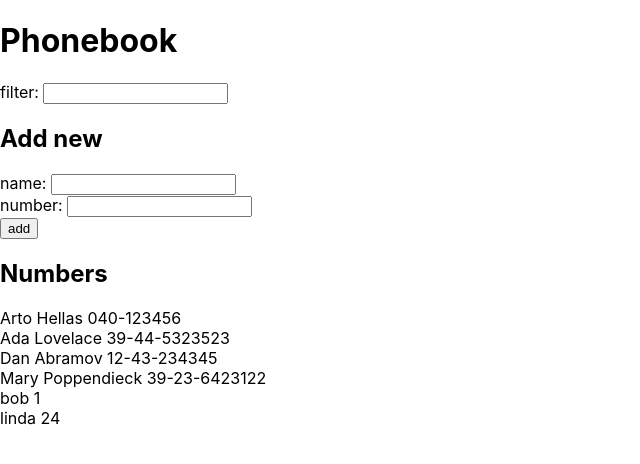
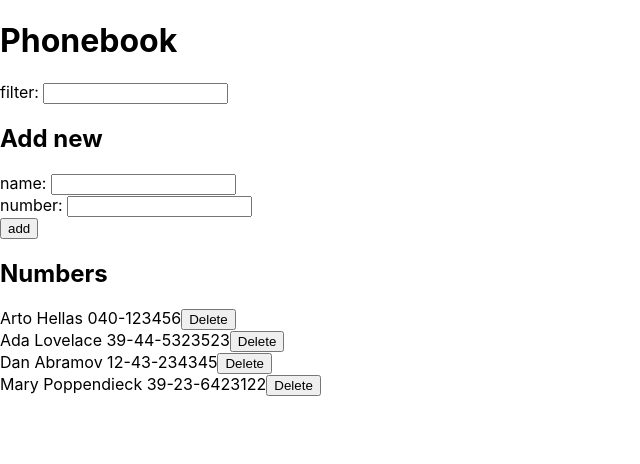
Before and after one commit to spezzers/fullstackopen2020, a React (Create React App) app in the folder part2/phonebook/: page / in a window 1280 px wide. Shown: the top 464 px of the page, without its empty margins (0-640 px from the left). Built offline with nearby package versions, Linux system fonts and the light colour scheme; data requests are answered from the project's data file.

Commit message:
2.17 done

```diff
--- a/part2/phonebook/db.json
+++ b/part2/phonebook/db.json
@@ -19,16 +19,6 @@
       "name": "Mary Poppendieck",
       "number": "39-23-6423122",
       "id": 4
-    },
-    {
-      "name": "bob",
-      "number": "1",
-      "id": 5
-    },
-    {
-      "name": "linda",
-      "number": "24",
-      "id": 6
     }
   ]
 }
--- a/part2/phonebook/src/App.jsx
+++ b/part2/phonebook/src/App.jsx
@@ -20,8 +20,7 @@ const App = () => {
   const handleNumberInput = event => setNewNumber(event.target.value)
   const handleFilterInput = event => setFilter(event.target.value)
 
-  const addPerson = event => {
-    event.preventDefault()
+  const addPerson = () => {
     if (persons.map(person => person.name).includes(newName)) {
       alert(`'${newName}' is already in the phonebook`)
     } else {
@@ -33,6 +32,19 @@ const App = () => {
           setNewNumber('')
         })
     }
+  }
+  const removePerson = (event) => {
+    const id = parseInt(event.target.id)
+    const deleteMe = persons.filter(p => p.id === id)[0]
+
+    if (window.confirm(`Do you really want to delete ${deleteMe.name}`)) {
+      contactService
+        .remove(id)
+        .then(setPersons(
+          persons.filter(p => p.id !== id)
+        ))
+    }
+
   }
 
   return (
@@ -46,7 +58,7 @@ const App = () => {
         numberInput={handleNumberInput}
         onSubmit={addPerson}
       />
-      <Persons peeps={persons} filter={filter} />
+      <Persons peeps={persons} filter={filter} remove={removePerson}/>
     </div>
   )
 }
--- a/part2/phonebook/src/components/Persons.jsx
+++ b/part2/phonebook/src/components/Persons.jsx
@@ -1,10 +1,15 @@
 import React from 'react'
 
 
-const Persons = ({peeps, filter}) => {
+const Persons = ({peeps, filter, remove}) => {
     const filteredPeeps = peeps.filter(person => person.name.toUpperCase().includes(filter.toUpperCase()))
-    const listPeeps = filteredPeeps.map(
-      person => <div key={person.name}>{`${person.name} ${person.number}`}</div>
+    const listPeeps = filteredPeeps.map(person => {
+      return (
+        <div key={person.id}>
+          {`${person.name} ${person.number}`}
+          <button id={person.id} onClick={remove}>Delete</button>
+        </div>
+      )}
     )
     return (
       <>
--- a/part2/phonebook/src/services/contacts.js
+++ b/part2/phonebook/src/services/contacts.js
@@ -5,8 +5,11 @@ const baseUrl = 'http://localhost:3001/persons'
 const getAll = () => axios.get(baseUrl).then(res => res.data)
 
 
-const add = newContact => axios.post(baseUrl, newContact).then(
-    res => res.data)
+const add = newContact => axios
+    .post(baseUrl, newContact)
+    .then(res => res.data)
+
+const remove = id => axios.delete(`${baseUrl}/${id}`)
 
 
-export default {getAll, add}
+export default {getAll, add, remove}
```
